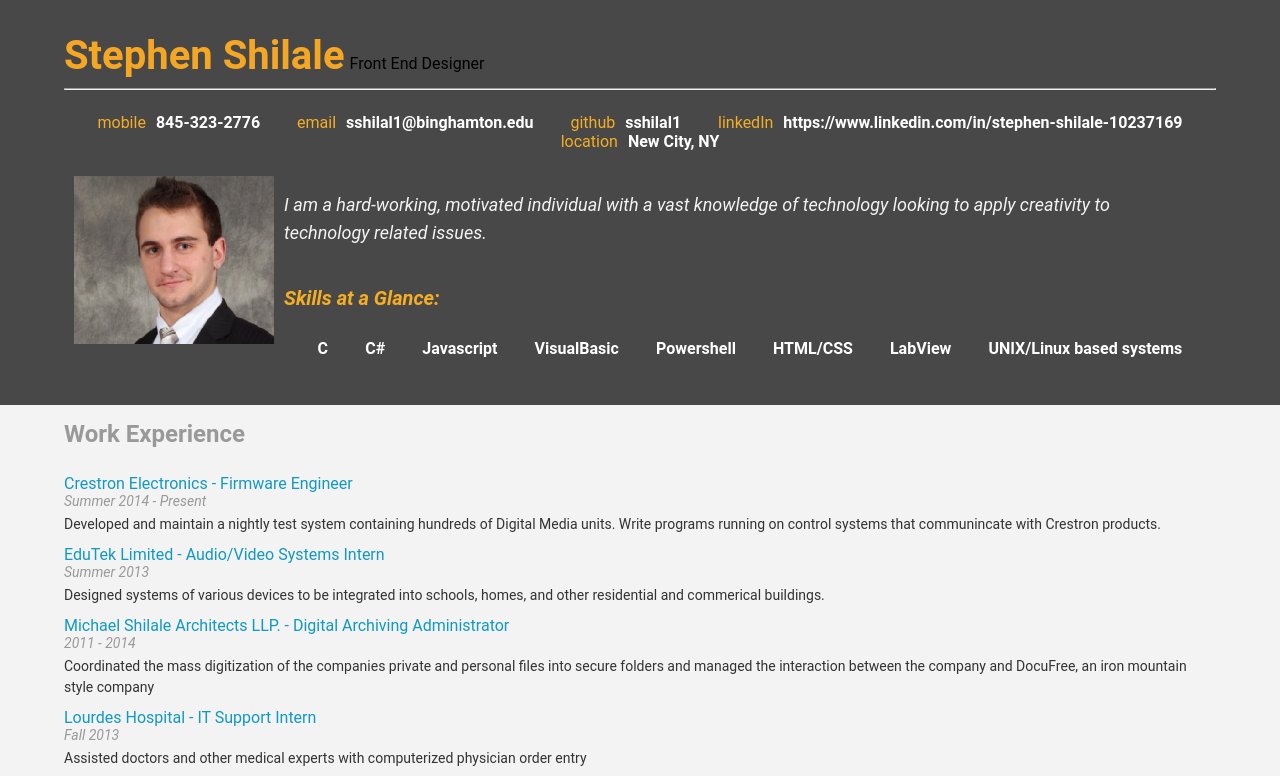
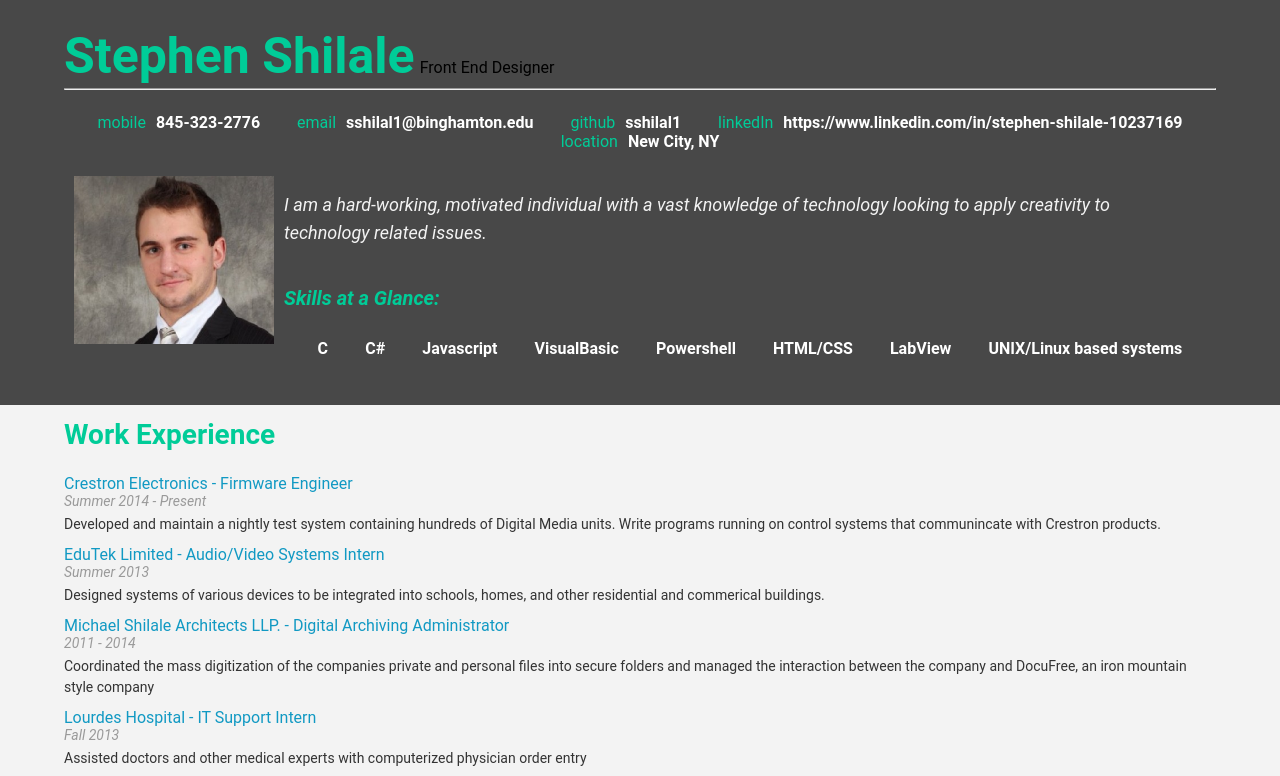
Before and after one commit to sshilal1/onlineResume, a plain HTML site: page index.html in a window 1280 px wide. Shown: the top 776 px of the page. Drawn offline with Linux system fonts and the light colour scheme; some packages are replaced by stand-ins of ours.

Commit message:
Color changes (to green)

```diff
--- a/css/style.css
+++ b/css/style.css
@@ -25,16 +25,16 @@ h6 {
 }
 
 h1 {
-  font-size: 40px;
-  color: #f5a623;
+  font-size: 50px;
+  color: #00cc98;
   line-height: 48px;
   display: inline;
 }
 
 h2 {
   font-weight: bold;
-  font-size: 24px;
-  color: #999;
+  font-size: 28px;
+  color: #00cc98;
   line-height: 29px;
   padding: 10px;
 }
@@ -101,7 +101,7 @@ a {
 }
 
 #skills-h3 {
-  color: #f5ae23;
+  color: #00cc98;
   display: none;
 }
 
@@ -110,7 +110,7 @@ a {
 }
 
 .orange-text {
-  color: #f5ae23;
+  color: #00cc98;
 }
 
 .white-text {
```
